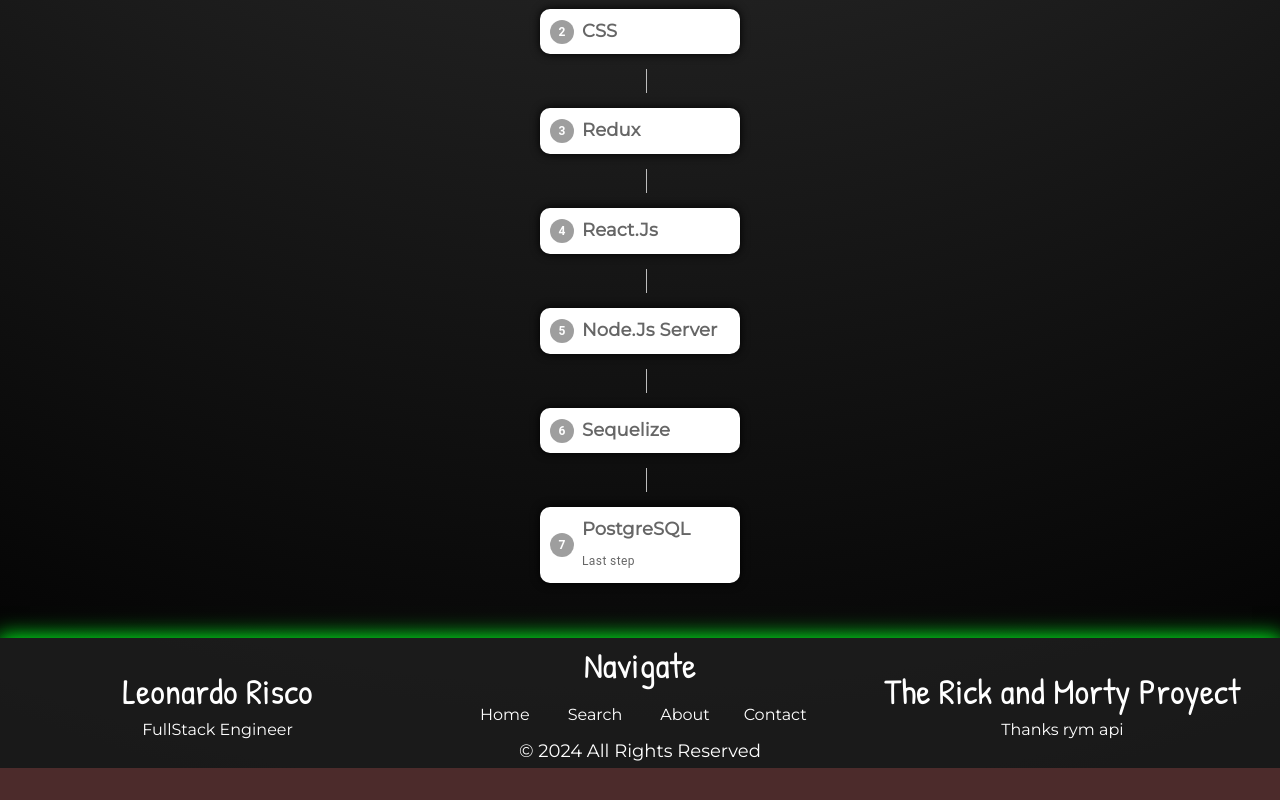
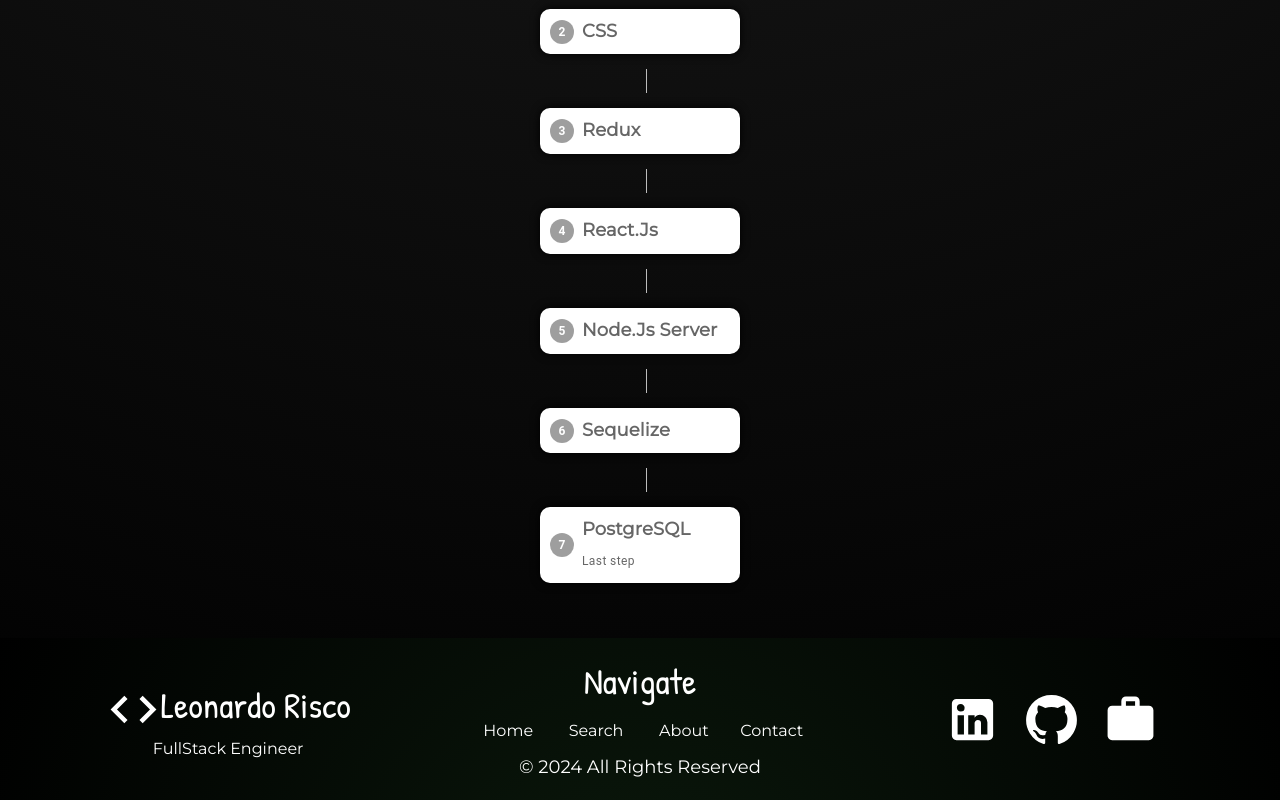
Before and after one commit to sadpisco/RickAndMorty-Ft42b, a React (Vite) app in the folder front/: page /about in a window 1280 px wide. Shown: the part 1227-2027 px from the top of the page. Before the commit the page ends 1995 px from the top, so only its background shows below. Built offline with nearby package versions, Linux system fonts and the light colour scheme; no server answers.

Commit message:
footer mejorado

```diff
--- a/front/src/components/CharCards/CharCard/CharCard.module.css
+++ b/front/src/components/CharCards/CharCard/CharCard.module.css
@@ -20,6 +20,7 @@
     border-color: black;
     margin: 20px;
     color: white;
+    transition: 0.1s;
 }
 
 .cardContainer:hover {
--- a/front/src/components/Footer/Footer.jsx
+++ b/front/src/components/Footer/Footer.jsx
@@ -1,13 +1,20 @@
 import React from 'react';
 import styles from './Footer.module.css'
 import{ Link } from 'react-router-dom';
+import GitHubIcon from '@mui/icons-material/GitHub';
+import LinkedInIcon from '@mui/icons-material/LinkedIn';
+import WorkIcon from '@mui/icons-material/Work';
+import CodeIcon from '@mui/icons-material/Code';
 
 export default function Footer(){
     return(
         <footer className = {styles.divFooter}>
             <div className = {styles.footerContainer}>
             <div className = {styles.childrenDivOne}>
-                <h1 className = {styles.name}>Leonardo Risco</h1>
+                <h1 className = {styles.name}><CodeIcon sx = {{
+                    height: '55px',
+                    width: '55px',
+                }}/>Leonardo Risco</h1>
                 <h3 className = {styles.grade}>FullStack Engineer</h3>
             </div>
             <div className = {styles.childrenDivTwo}>
@@ -21,8 +28,18 @@ export default function Footer(){
                 <h1 className = {styles.copyright}>© 2024 All Rights Reserved</h1>
             </div>
             <div className = {styles.childrenDivThree}>
-                <h1 className = {styles.name}>The Rick and Morty Proyect</h1>
-                <h3 className = {styles.grade}>Thanks rym api</h3>
+                <a href='https://www.linkedin.com/in/leonardo-risco/' className = {styles.aLink}><LinkedInIcon sx = {{
+                    height: '55px',
+                    width: '55px',
+                }}/></a>
+                <a href='https://github.com/sadpisco/TheRickAndMortyProyect' className = {styles.aLink}><GitHubIcon sx = {{
+                    height: '55px',
+                    width: '55px',
+                }}/></a>
+                <a href='' className = {styles.aLink}><WorkIcon sx = {{
+                    height: '55px',
+                    width: '55px',
+                }}/></a>
             </div>
             </div>
 
--- a/front/src/components/Footer/Footer.module.css
+++ b/front/src/components/Footer/Footer.module.css
@@ -5,11 +5,12 @@
     width: 100%;
     position: static;
     height: auto;
+    padding: 2vh;
     /* height: 140px; */
     bottom: 0px;
     left: 0px;
-    box-shadow: 0px 0px 20px 2px rgb(0, 255, 30);
-    background-color: rgba(32, 32, 32, 0.781);
+    /* box-shadow: 0px 0px 20px 2px rgb(0, 255, 30); */
+    background-image: radial-gradient(circle at 50% 300px, #0c1c0ddf, #000);
     display: flex;
     flex-direction: column;
     align-items: center;
@@ -55,12 +56,13 @@
     justify-content: space-between;
 }
 .childrenDivThree{
-    height: 80px;
+    height: 100%;
     width: 33%;
     display: flex;
-    flex-direction: column;
+    flex-direction: row;
     align-items: center;
     justify-content: center;
+    gap: 3vh;
 }
 
 .links{
@@ -116,3 +118,6 @@
         position: absolute;
     }
 }
+.aLink:hover{
+    color: rgb(0, 255, 0);
+}
--- a/front/src/views/about/About.module.css
+++ b/front/src/views/about/About.module.css
@@ -4,7 +4,7 @@
     /* background-image: url('../../assets/Outer-Space-Wallpaper.jpg'); */
     background-color: #000;
     /* background-image: radial-gradient(ellipse at 50% -20%, rgba(120, 119, 198, 0.3), rgba(255, 255, 255, 0)); */
-    background-image: radial-gradient(circle at 50% 300px, #4a4a4adf, #000);
+    background-image: radial-gradient(circle at 50% 300px, #4a4a4a73, #000);
     background-repeat: no-repeat;
     background-position:center;
     background-size: cover;
```
